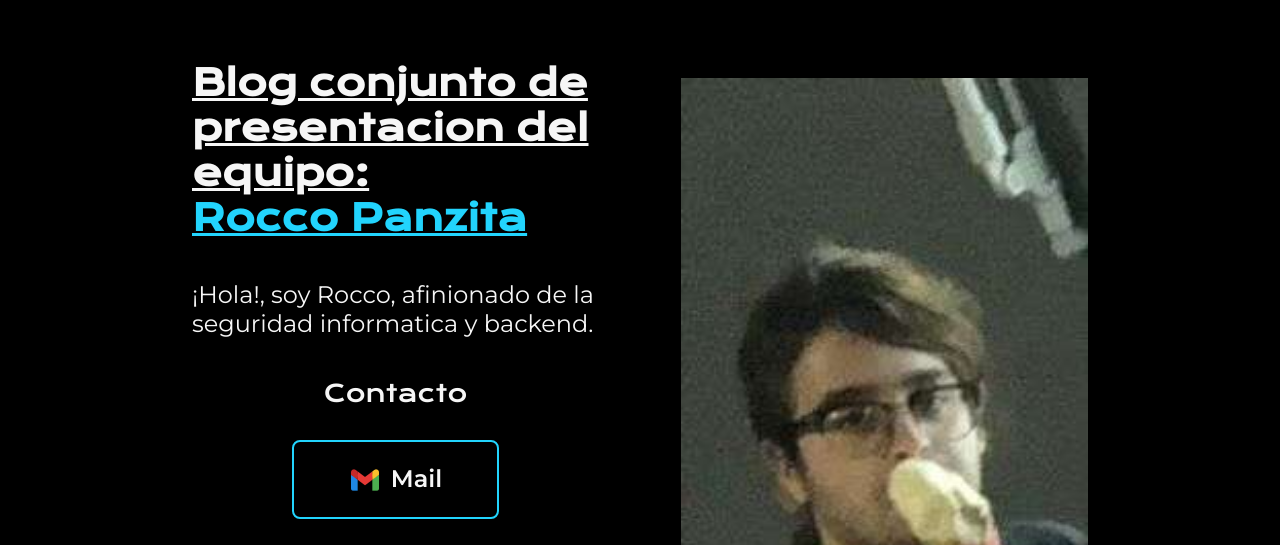
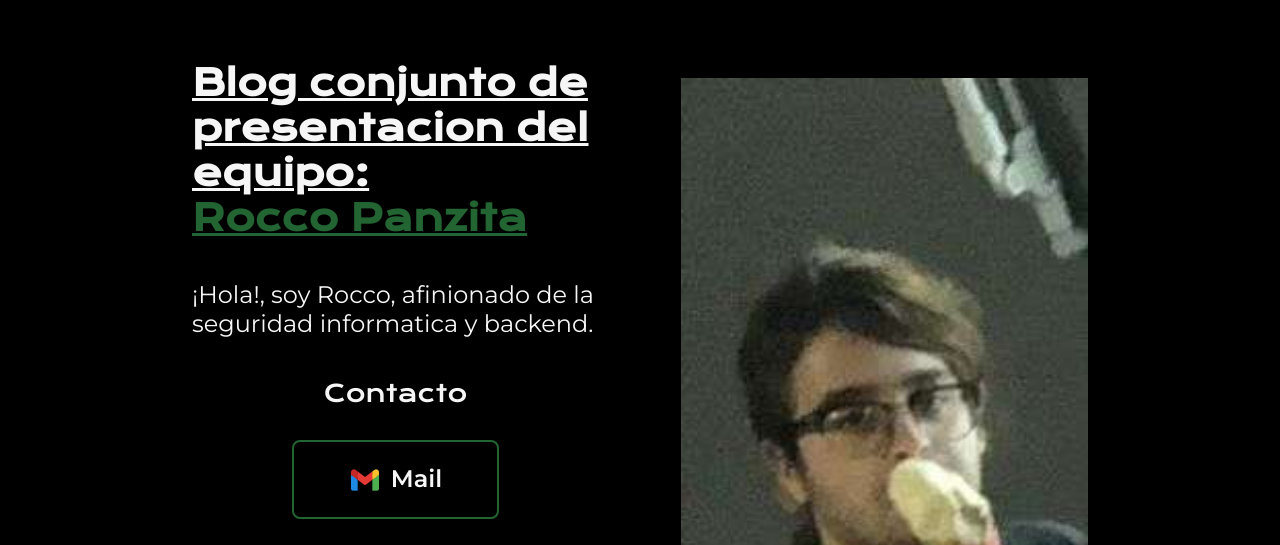
Before and after one commit to DamianXRT/ProgramacionWeb1, a plain HTML site: page PortafolioWeb/Rocco/rocco.html in a window 1280 px wide. Shown: the part 71-616 px from the top of the page. Drawn offline with nearby package versions, Linux system fonts and the light colour scheme.

Commit message:
Update Style.css

```diff
--- a/PortafolioWeb/Rocco/Style/Style.css
+++ b/PortafolioWeb/Rocco/Style/Style.css
@@ -4,7 +4,7 @@
 :root{
     --color-primario: #000000;
     --color-secundario: #f6f6f6;
-    --color-terciario: #22D4FD;
+    --color-terciario: #226432;
     --color-hover: #272727;
 
     --fuente-mont: "Montserrat", sans-serif;
```
